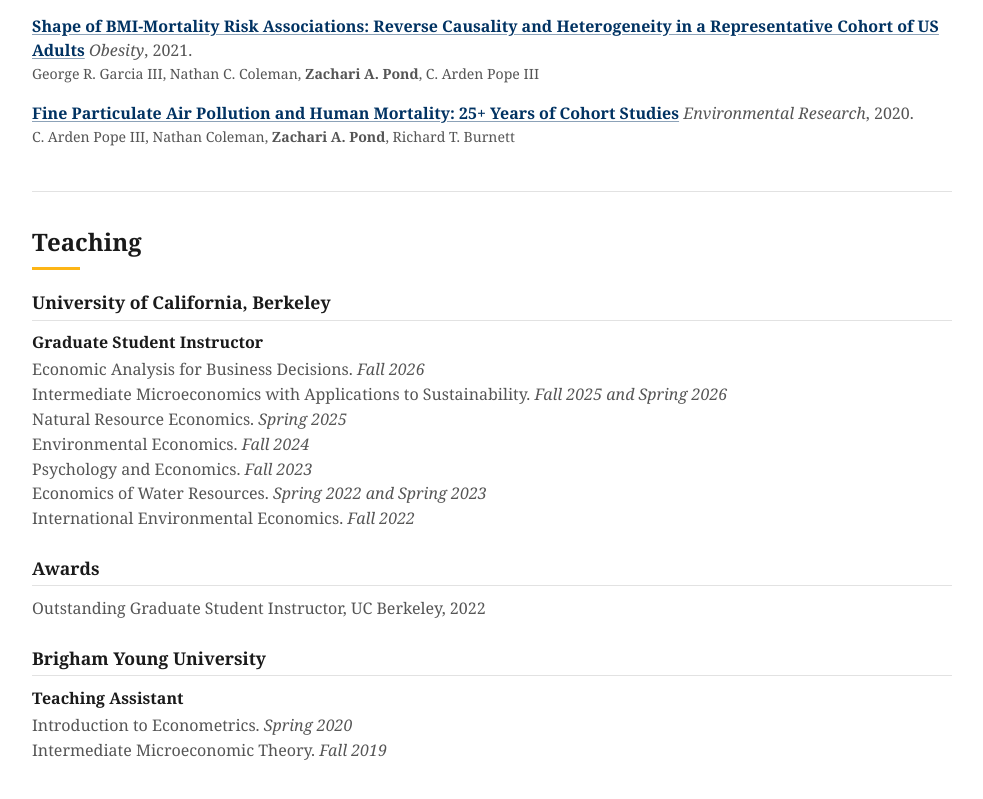
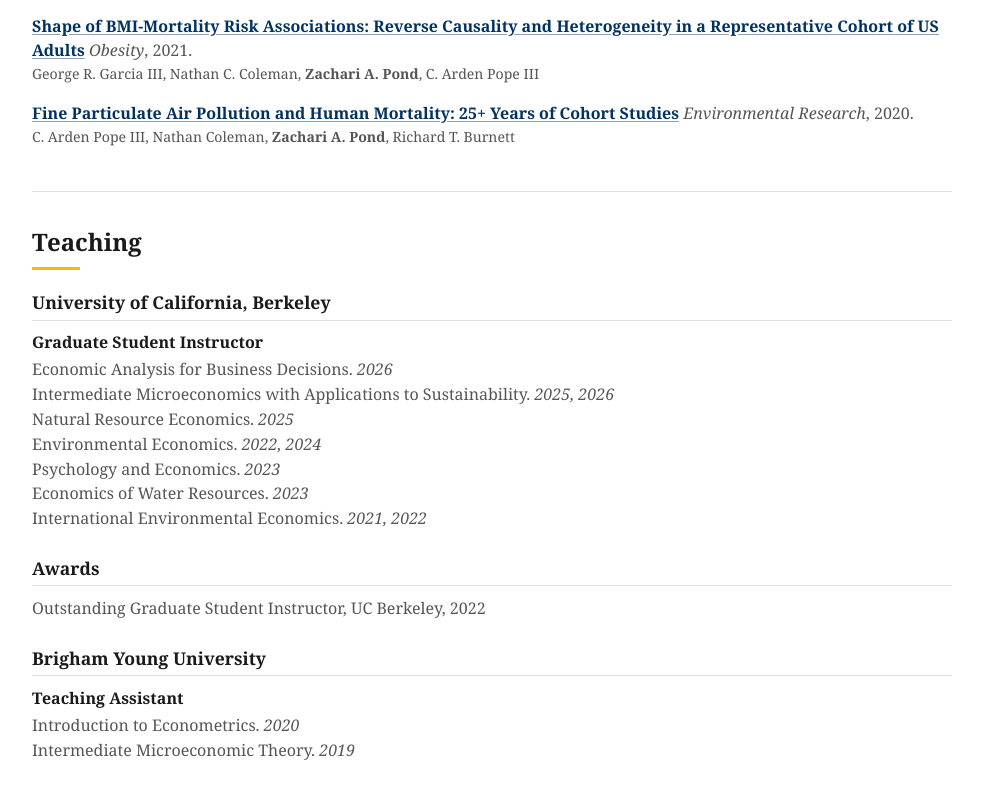
Before and after one commit to zacpond/zacpond.github.io, a plain HTML site: page index.html in a window 1280 px wide. Shown: the part 1125-1924 px from the top of the page, without its empty margins (148-1131 px from the left). Drawn offline with Linux system fonts and the light colour scheme.

Commit message:
Teaching: match course years to CV
Co-Authored-By: Claude Fable 5.2 <noreply@anthropic.com>
Claude-Session: https://claude.ai/code/session_01SPbc9xcN1cNoRtWRr7bTAW

```diff
--- a/index.html
+++ b/index.html
@@ -105,13 +105,13 @@
 
       <div class="paper">
         <span class="paper-title">Graduate Student Instructor</span>
-        <p class="muted">Economic Analysis for Business Decisions. <em>Fall 2026</em><br>
-        Intermediate Microeconomics with Applications to Sustainability. <em>Fall 2025 and Spring 2026</em><br>
-        Natural Resource Economics. <em>Spring 2025</em><br>
-        Environmental Economics. <em>Fall 2024</em><br>
-        Psychology and Economics. <em>Fall 2023</em><br>
-        Economics of Water Resources. <em>Spring 2022 and Spring 2023</em><br>
-        International Environmental Economics. <em>Fall 2022</em></p>
+        <p class="muted">Economic Analysis for Business Decisions. <em>2026</em><br>
+        Intermediate Microeconomics with Applications to Sustainability. <em>2025, 2026</em><br>
+        Natural Resource Economics. <em>2025</em><br>
+        Environmental Economics. <em>2022, 2024</em><br>
+        Psychology and Economics. <em>2023</em><br>
+        Economics of Water Resources. <em>2023</em><br>
+        International Environmental Economics. <em>2021, 2022</em></p>
       </div>
       <h3>Awards</h3>
 
@@ -122,8 +122,8 @@
 
       <div class="paper">
         <span class="paper-title">Teaching Assistant</span>
-        <p class="muted">Introduction to Econometrics. <em>Spring 2020</em><br>
-        Intermediate Microeconomic Theory. <em>Fall 2019</em></p>
+        <p class="muted">Introduction to Econometrics. <em>2020</em><br>
+        Intermediate Microeconomic Theory. <em>2019</em></p>
       </div>
       </section>
     </div>
```
